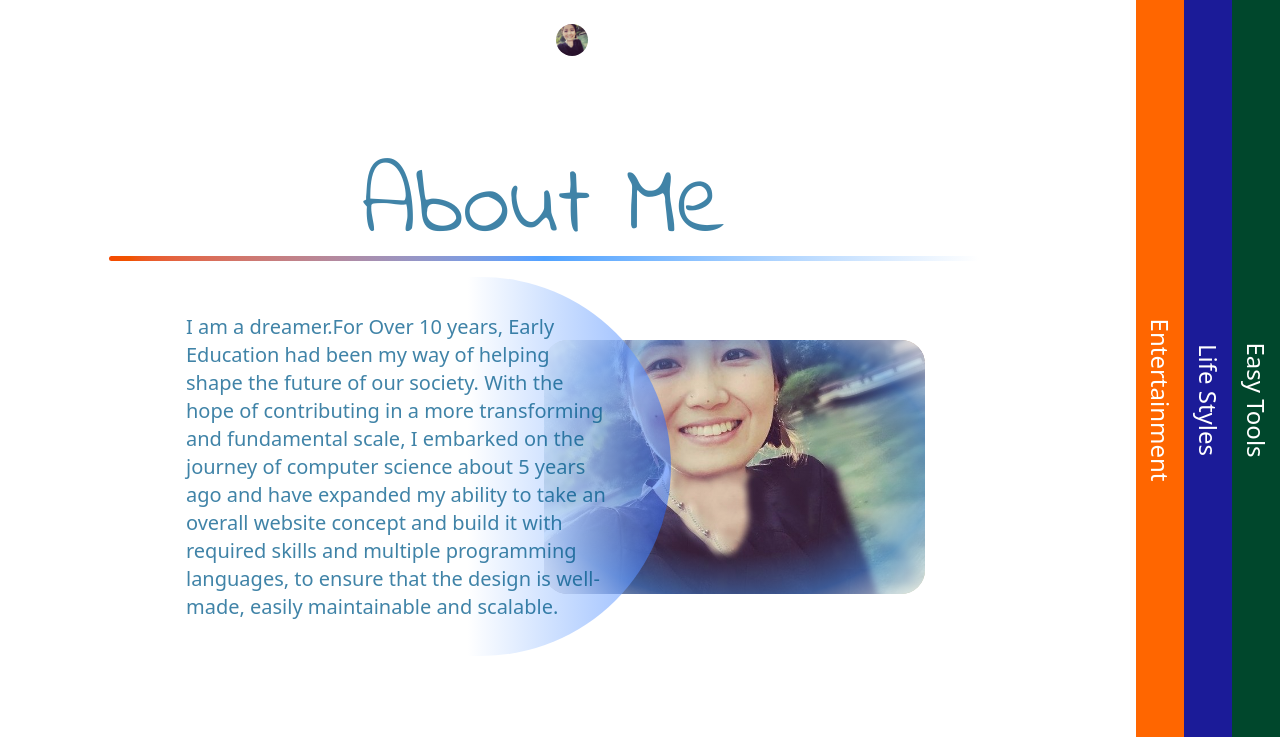
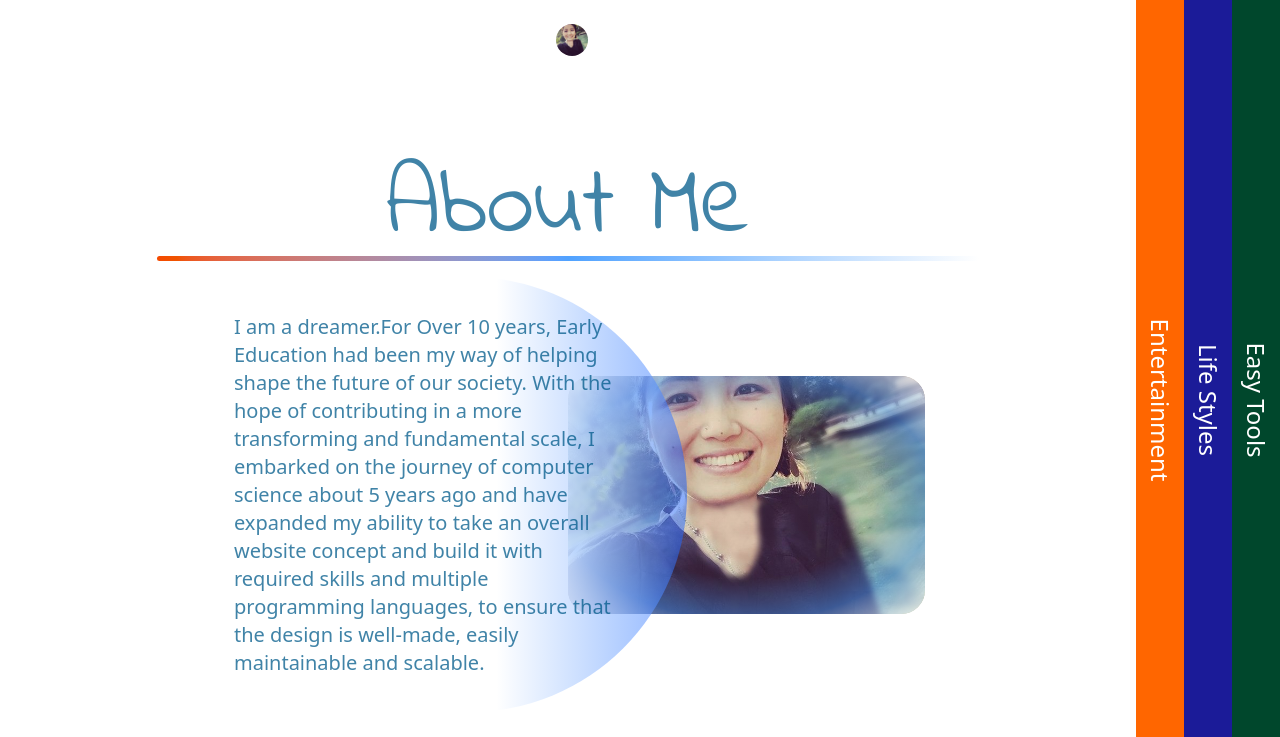
Before and after one commit to Eyre-dutchess/portfolio, a Next.js app: page / in a window 1280 px wide. Shown: the top 737 px of the page. Built offline with nearby package versions, Linux system fonts and the light colour scheme.

Commit message:
Update page.tsx

```diff
--- a/app/page.tsx
+++ b/app/page.tsx
@@ -8,7 +8,7 @@ import { InfoSec } from "./component/mainPage/InfoSec";
 export default function Home() {
   return (
 
-      <div className="bg-white relative z-40 w-full pt-40 min-h-[100vh] pb-20 text-sky-800/75">
+      <div className="bg-white relative z-40 w-full pt-40 min-h-[100vh] pb-20 text-sky-800/75 lg:pl-[3em]">
         <Container>
           <HomeSec />
           <FeatureSec />
```
